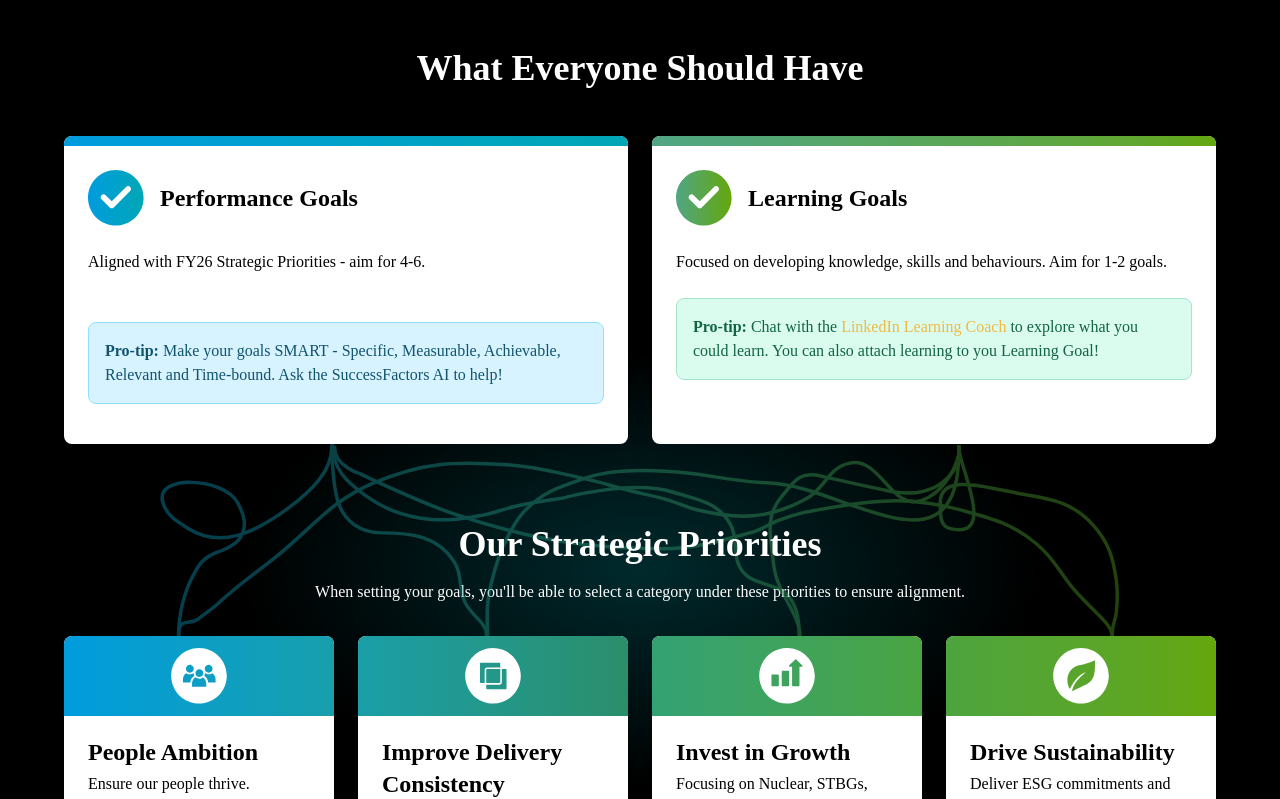
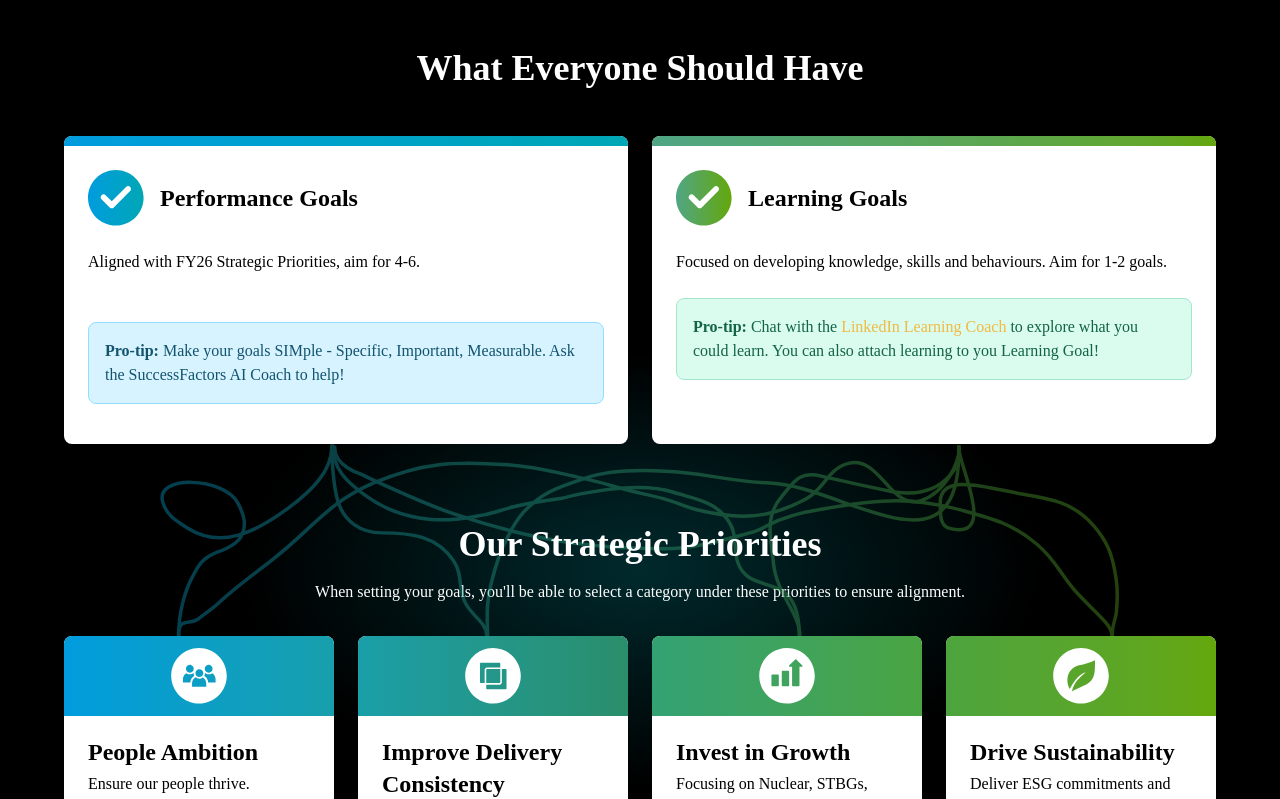
Before and after one commit to solensa/my-perf2, a Next.js app: page / in a window 1280 px wide. Shown: the top 799 px of the page. Built offline with nearby package versions, Linux system fonts and the light colour scheme.

Commit message:
slight copy change

```diff
--- a/src/app/page.tsx
+++ b/src/app/page.tsx
@@ -25,13 +25,13 @@ export default function Home() {
               <h2 className="text-2xl font-bold">Performance Goals</h2>
             </div>
 
-            <p className="mb-12">Aligned with FY26 Strategic Priorities - aim for 4-6.</p>
+            <p className="mb-12">Aligned with FY26 Strategic Priorities, aim for 4-6.</p>
 
             <div className="bg-[#D7F3FF] rounded-lg p-4 mb-4 border border-[#91DEFF]">
               <p className="text-[#12536E]">
                 <span className="font-bold">Pro-tip: </span>
-                Make your goals SMART - Specific, Measurable, Achievable, Relevant and Time-bound.
-                Ask the SuccessFactors AI to help!
+                Make your goals SIMple - Specific, Important, Measurable. Ask the SuccessFactors AI
+                Coach to help!
               </p>
             </div>
           </div>
```
